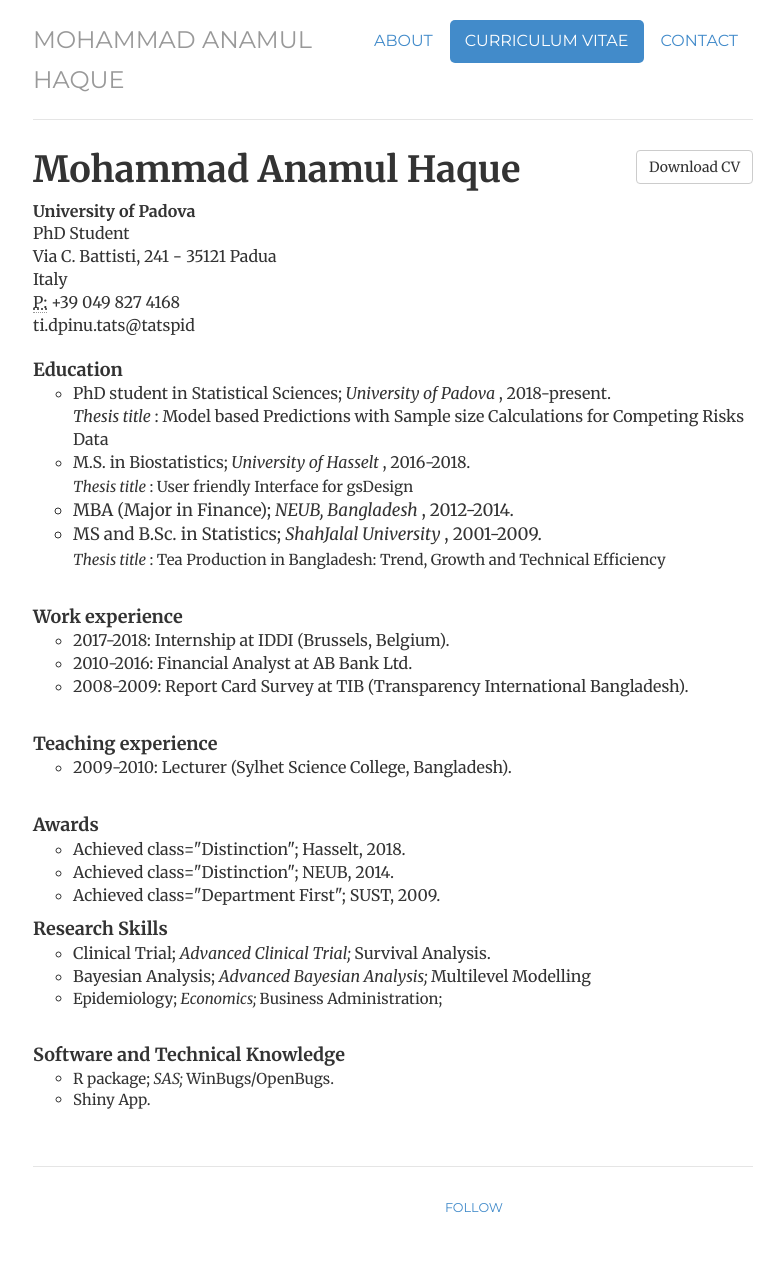
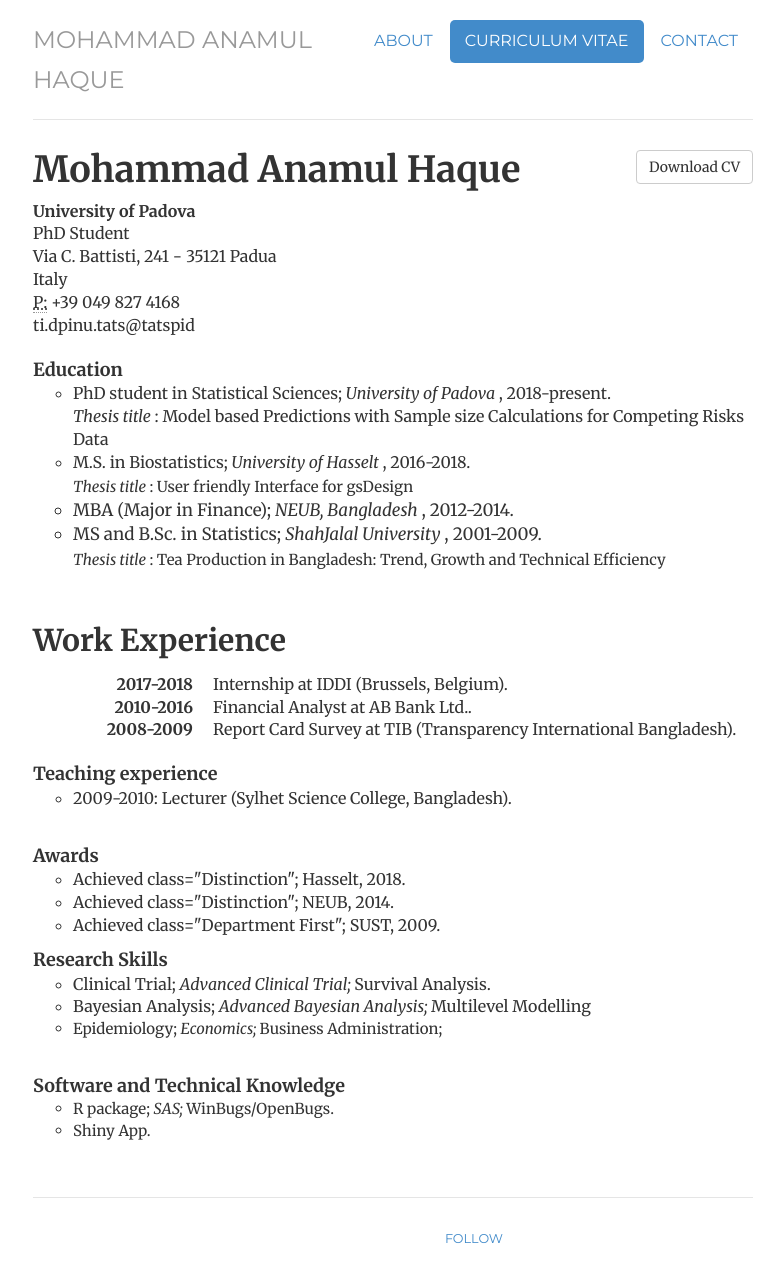
Before and after one commit to haquemdanamul/haquemdanamul, a Jekyll site: the page built from resume/index.html, in a window 1280 px wide. Shown: the whole page, without its empty margins (247-1031 px from the left). Built offline with Jekyll 4.4.1, drawn with Linux system fonts in a browser that asks for light colours; nearby versions of some CDN libraries; library files that are not in the unit come from our copies; before the commit the page ends 1258 px from its top, so only the background shows below that.

Commit message:
Update index.html

```diff
--- a/resume/index.html
+++ b/resume/index.html
@@ -33,13 +33,16 @@ description: Contact information for Jonathan McGlone, a Librarian, Front-End De
 </ul>
 <br>
 
-<b style="font-size:18px"> Work experience </b>
-<ul style="list-style-type:circle;">
-  <li> 2017-2018: Internship at IDDI (Brussels, Belgium). </li>
-  <li> 2010-2016: Financial Analyst at AB Bank Ltd. </li>
-  <li> 2008-2009: Report Card Survey at TIB (Transparency International Bangladesh). </li>
-</ul>
-<br>
+<h2>Work Experience</h2>
+<dl class="dl-horizontal">
+	<dt>2017-2018</dt>
+<dd>Internship at IDDI (Brussels, Belgium).</dd>
+	<dt>2010-2016</dt>
+<dd>Financial Analyst at AB Bank Ltd..</dd>
+	<dt>2008-2009</dt>
+<dd>Report Card Survey at TIB (Transparency International Bangladesh).</dd>
+
+	</dl>
 
 <b style="font-size:18px"> Teaching experience </b>
 <ul style="list-style-type:circle;">
```
